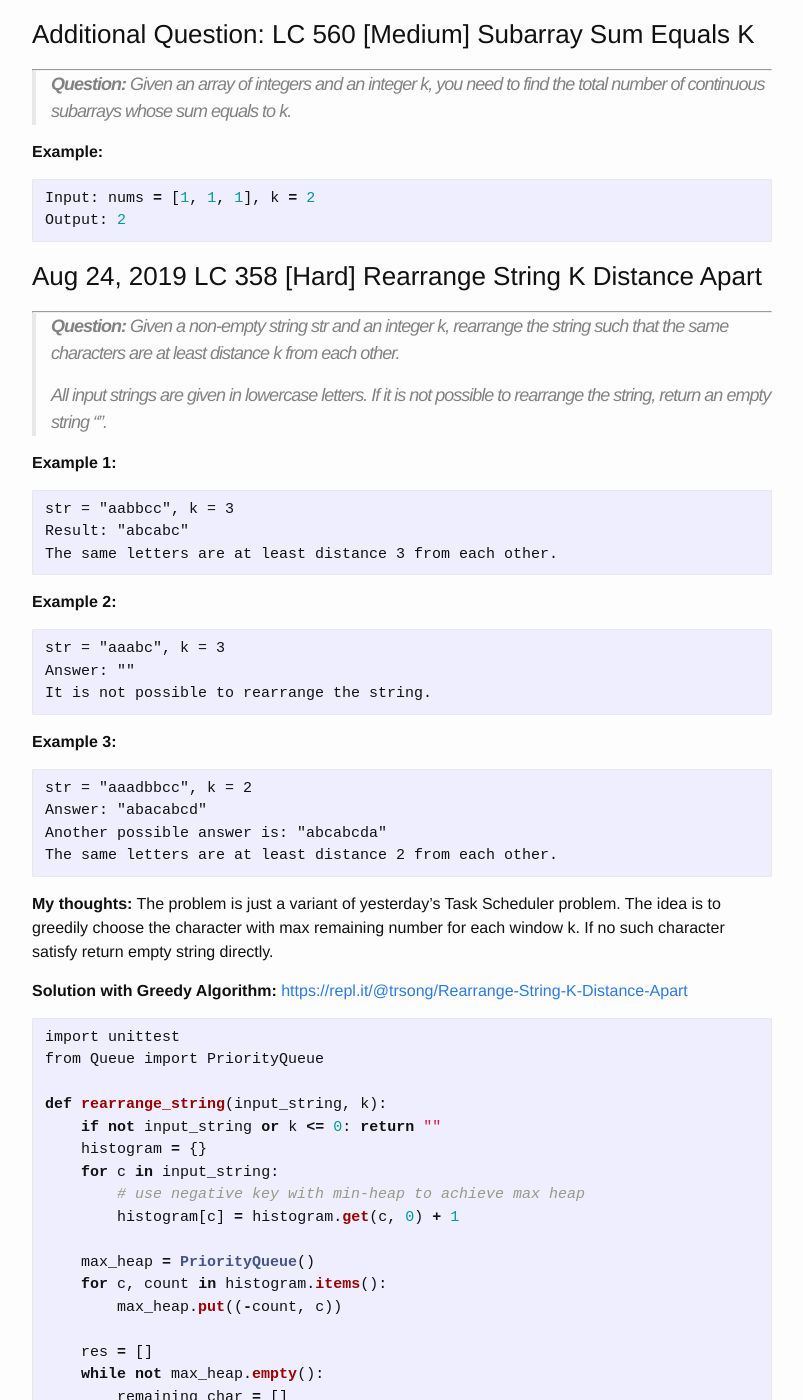
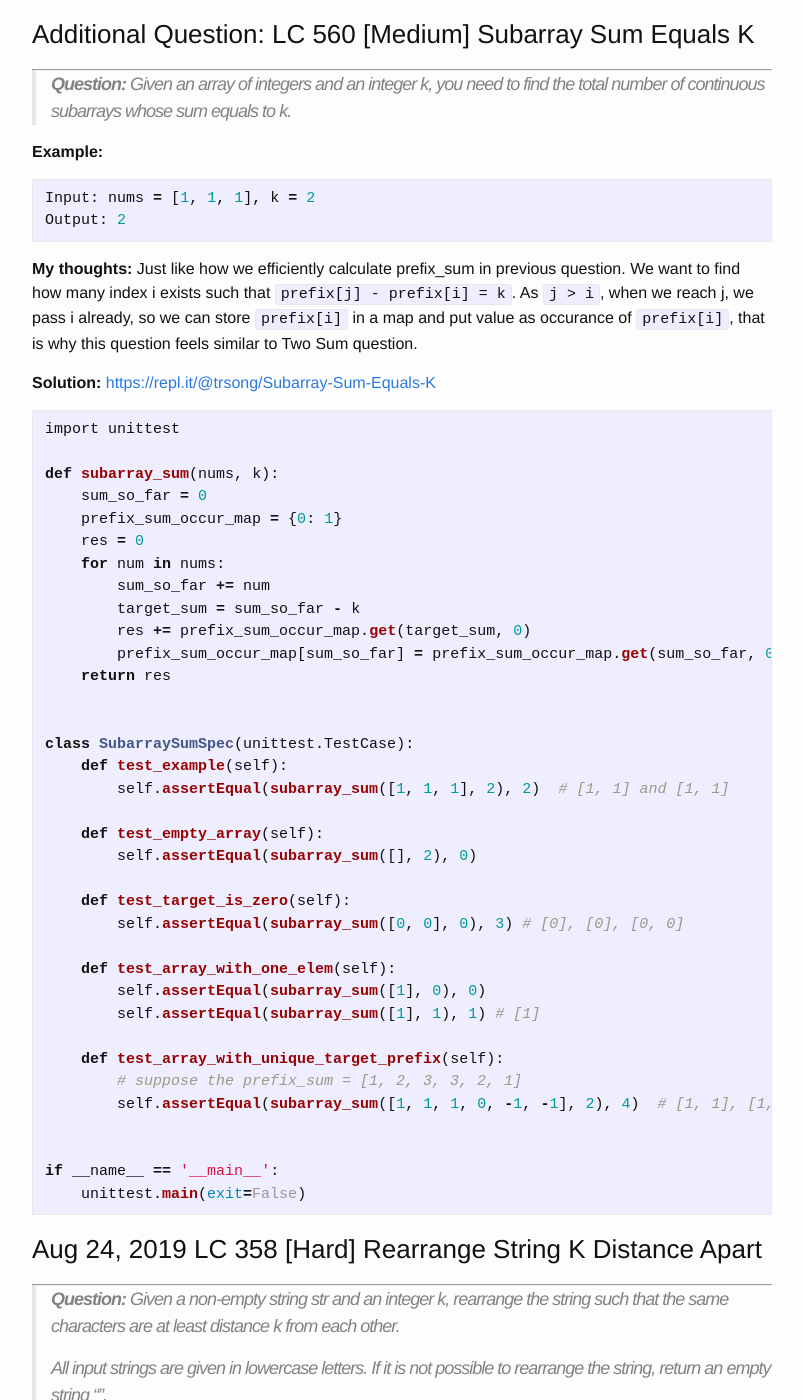
Before and after one commit to trsong/trsong.github.io, a Jekyll site: the page built from _posts/2019-08-01-DailyQuestionsAug.md, in a window 1280 px wide and 1400 px high, scrolled down 3178 px. Shown: the whole window, without its empty margins (238-1041 px from the left). Built offline with Jekyll 4.4.1, drawn with Linux system fonts in a browser that asks for light colours; some of the changed text lies outside the part shown.

Commit message:
Add Answer to Aug 25 Additional Question

````diff
--- a/_posts/2019-08-01-DailyQuestionsAug.md
+++ b/_posts/2019-08-01-DailyQuestionsAug.md
@@ -111,7 +111,7 @@ class LongestSubarraySpec(unittest.TestCase):
         self.assertEqual(longest_subarray([4, 5, 9, 17, 8, 3, 7, -1], 4), 8)  # entire array sum = 52 (52 % 4 = 0)
 
     def test_unique_subarray(self):
-        # Modulo 6, prefix array: [0, 1, 1, 2, 3, 2, 4, 4, 5]. max (end - start) = 2 such that f[end] - f[start-1] = 0
+        # Modulo 6, prefix array: [0, 1, 1, 2, 3, 2, 4, 4, 5]. max (end - start) = 2 such that prefix[end] - prefix[start-1] = 0
         self.assertEqual(longest_subarray([0, 1, 0, 1, 1, -1, 2, 0, 1], 6), 2)  #  sum([1, -1]) = 0
         self.assertEqual(longest_subarray([6, 7, 12, 7, 13, 5, 8, 36, 19], 6), 2)  #  sum([13, 5]) = 18 (18 % 6 = 0)
 
@@ -129,6 +129,47 @@ if __name__ == '__main__':
 ```py
 Input: nums = [1, 1, 1], k = 2
 Output: 2
+```
+
+**My thoughts:** Just like how we efficiently calculate prefix_sum in previous question. We want to find how many index i exists such that `prefix[j] - prefix[i] = k`. As `j > i`, when we reach j, we pass i already, so we can store `prefix[i]` in a map and put value as occurance of `prefix[i]`, that is why this question feels similar to Two Sum question.
+
+**Solution:** [https://repl.it/@trsong/Subarray-Sum-Equals-K](https://repl.it/@trsong/Subarray-Sum-Equals-K)
+```py
+import unittest
+
+def subarray_sum(nums, k):
+    sum_so_far = 0
+    prefix_sum_occur_map = {0: 1}
+    res = 0
+    for num in nums:
+        sum_so_far += num
+        target_sum = sum_so_far - k
+        res += prefix_sum_occur_map.get(target_sum, 0)
+        prefix_sum_occur_map[sum_so_far] = prefix_sum_occur_map.get(sum_so_far, 0) + 1
+    return res
+
+
+class SubarraySumSpec(unittest.TestCase):
+    def test_example(self):
+        self.assertEqual(subarray_sum([1, 1, 1], 2), 2)  # [1, 1] and [1, 1]
+
+    def test_empty_array(self):
+        self.assertEqual(subarray_sum([], 2), 0)
+
+    def test_target_is_zero(self):
+        self.assertEqual(subarray_sum([0, 0], 0), 3) # [0], [0], [0, 0]
+
+    def test_array_with_one_elem(self):
+        self.assertEqual(subarray_sum([1], 0), 0)
+        self.assertEqual(subarray_sum([1], 1), 1) # [1]
+
+    def test_array_with_unique_target_prefix(self):
+        # suppose the prefix_sum = [1, 2, 3, 3, 2, 1]
+        self.assertEqual(subarray_sum([1, 1, 1, 0, -1, -1], 2), 4)  # [1, 1], [1, ,1], [1, 1, 0], [1, 1, 1, 0, -1]
+
+
+if __name__ == '__main__':
+    unittest.main(exit=False)
 ```
 
 ### Aug 24, 2019 LC 358 \[Hard\] Rearrange String K Distance Apart
````
